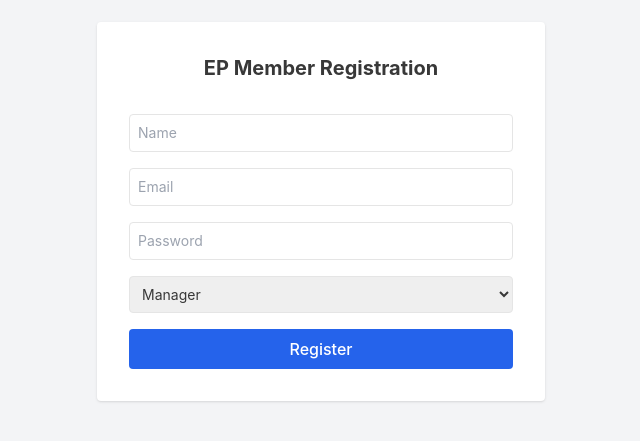
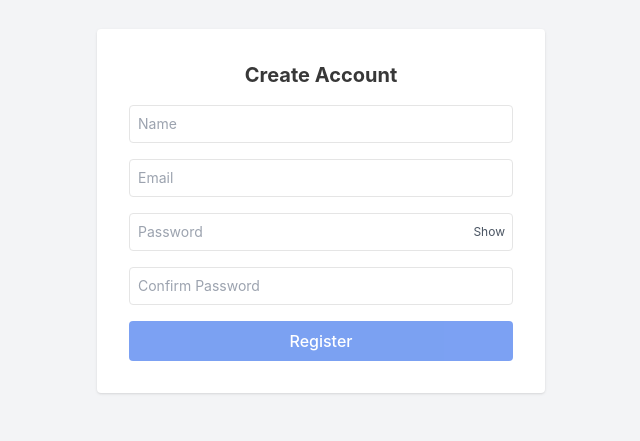
Before and after one commit to vaibhavx77/E_Auction, a Next.js app in the folder ep-eauction-frontend/: page /auth/ep-register in a window 1280 px wide. Shown: the part 189-630 px from the top of the page, without its empty margins (319-959 px from the left). Built offline with nearby package versions, Linux system fonts and the light colour scheme.

Commit message:
style: checks added for register, login and verify otp

```diff
--- a/ep-eauction-frontend/src/app/auth/ep-register/page.tsx
+++ b/ep-eauction-frontend/src/app/auth/ep-register/page.tsx
@@ -2,34 +2,88 @@
 
 import { useState } from 'react';
 
-const roles = ['Admin', 'Manager', 'Viewer'] as const;
-type Role = typeof roles[number];
+function validateEmail(email: string) {
+  // Simple email regex
+  return /^[^\s@]+@[^\s@]+\.[^\s@]+$/.test(email);
+}
 
 export default function EpRegisterPage() {
   const [form, setForm] = useState({
     name: '',
     email: '',
     password: '',
-    role: 'Manager' as Role,
+    confirmPassword: '',
   });
   const [loading, setLoading] = useState(false);
+
+  const [touched, setTouched] = useState({
+    name: false,
+    email: false,
+    password: false,
+    confirmPassword: false,
+  });
+
+  const [showPassword, setShowPassword] = useState(false);
 
   const handleChange = (field: keyof typeof form, value: string) => {
     setForm((prev) => ({ ...prev, [field]: value }));
   };
 
+  const handleBlur = (field: keyof typeof touched) => {
+    setTouched((prev) => ({ ...prev, [field]: true }));
+  };
+
+  // Validation logic
+  const errors = {
+    name: !form.name.trim() && touched.name ? 'Name is required.' : '',
+    email: !form.email.trim() && touched.email
+      ? 'Email is required.'
+      : form.email && !validateEmail(form.email) && touched.email
+      ? 'Enter a valid email address.'
+      : '',
+    password: !form.password.trim() && touched.password ? 'Password is required.' : '',
+    confirmPassword:
+      !form.confirmPassword.trim() && touched.confirmPassword
+        ? 'Confirm your password.'
+        : form.confirmPassword &&
+          form.password !== form.confirmPassword &&
+          touched.confirmPassword
+        ? 'Passwords do not match.'
+        : '',
+  };
+
+  const isFormValid =
+    form.name.trim() &&
+    form.email.trim() &&
+    validateEmail(form.email) &&
+    form.password.trim() &&
+    form.confirmPassword.trim() &&
+    form.password === form.confirmPassword;
+
   const handleSubmit = async (e: React.FormEvent) => {
     e.preventDefault();
+    if (!isFormValid) return;
+
     setLoading(true);
     const res = await fetch(`${process.env.NEXT_PUBLIC_API_URL}/auth/create-ep-member`, {
       method: 'POST',
       headers: { 'Content-Type': 'application/json' },
-      body: JSON.stringify(form),
+      body: JSON.stringify({
+        name: form.name,
+        email: form.email,
+        password: form.password,
+      }),
     });
     setLoading(false);
     if (res.ok) {
       alert('EP Member registered successfully!');
-      setForm({ name: '', email: '', password: '', role: 'Manager' });
+      setForm({ name: '', email: '', password: '', confirmPassword: '' });
+      setTouched({
+        name: false,
+        email: false,
+        password: false,
+        confirmPassword: false,
+      });
     } else {
       const data = await res.json();
       alert(data.message || 'Registration failed');
@@ -41,45 +95,97 @@ export default function EpRegisterPage() {
       <form
         onSubmit={handleSubmit}
         className="bg-white p-8 rounded shadow max-w-md w-full space-y-4"
+        autoComplete="off"
       >
-        <h1 className="text-xl font-bold mb-4 text-center">EP Member Registration</h1>
+        <h1 className="text-xl font-bold mb-4 text-center">Create Account</h1>
+
+        {/* Name Input */}
+        <div>
           <input
             type="text"
             placeholder="Name"
             value={form.name}
             onChange={(e) => handleChange('name', e.target.value)}
-          className="w-full border p-2 rounded text-sm"
+            onBlur={() => handleBlur('name')}
+            className={`w-full border p-2 rounded text-sm ${
+              errors.name ? 'border-red-500' : ''
+            }`}
             required
           />
+          {errors.name && (
+            <p className="text-xs text-red-600 mt-1">{errors.name}</p>
+          )}
+        </div>
+
+        {/* Email Input */}
+        <div>
           <input
             type="email"
             placeholder="Email"
             value={form.email}
             onChange={(e) => handleChange('email', e.target.value)}
-          className="w-full border p-2 rounded text-sm"
+            onBlur={() => handleBlur('email')}
+            className={`w-full border p-2 rounded text-sm ${
+              errors.email ? 'border-red-500' : ''
+            }`}
             required
           />
+          {errors.email && (
+            <p className="text-xs text-red-600 mt-1">{errors.email}</p>
+          )}
+        </div>
+
+        {/* Password Input */}
+        <div className="relative">
           <input
-          type="password"
+            type={showPassword ? 'text' : 'password'}
             placeholder="Password"
             value={form.password}
             onChange={(e) => handleChange('password', e.target.value)}
-          className="w-full border p-2 rounded text-sm"
+            onBlur={() => handleBlur('password')}
+            className={`w-full border p-2 rounded text-sm pr-12 ${
+              errors.password ? 'border-red-500' : ''
+            }`}
             required
           />
-        <select
-          value={form.role}
-          onChange={(e) => handleChange('role', e.target.value)}
-          className="w-full border p-2 rounded text-sm"
+          <button
+            type="button"
+            tabIndex={-1}
+            onClick={() => setShowPassword((prev) => !prev)}
+            className="absolute right-2 top-1/2 -translate-y-1/2 text-xs text-gray-600"
           >
-          {roles.map((role) => (
-            <option key={role} value={role}>{role}</option>
-          ))}
-        </select>
+            {showPassword ? 'Hide' : 'Show'}
+          </button>
+          {errors.password && (
+            <p className="text-xs text-red-600 mt-1">{errors.password}</p>
+          )}
+        </div>
+
+        {/* Confirm Password Input */}
+        <div>
+          <input
+            type="password"
+            placeholder="Confirm Password"
+            value={form.confirmPassword}
+            onChange={(e) => handleChange('confirmPassword', e.target.value)}
+            onBlur={() => handleBlur('confirmPassword')}
+            className={`w-full border p-2 rounded text-sm ${
+              errors.confirmPassword ? 'border-red-500' : ''
+            }`}
+            required
+          />
+          {errors.confirmPassword && (
+            <p className="text-xs text-red-600 mt-1">{errors.confirmPassword}</p>
+          )}
+        </div>
+
+        {/* Submit Button */}
         <button
           type="submit"
-          disabled={loading}
-          className="w-full bg-blue-600 text-white py-2 rounded font-medium"
+          disabled={!isFormValid || loading}
+          className={`w-full bg-blue-600 text-white py-2 rounded font-medium ${
+            !isFormValid || loading ? 'opacity-60 cursor-not-allowed' : ''
+          }`}
         >
           {loading ? 'Registering...' : 'Register'}
         </button>
--- a/ep-eauction-frontend/src/app/auth/login/page.tsx
+++ b/ep-eauction-frontend/src/app/auth/login/page.tsx
@@ -11,16 +11,22 @@ export default function LoginPage() {
   const [password, setPassword] = useState('');
   const [showPassword, setShowPassword] = useState(false);
   const [error, setError] = useState('');
-
   const [showOtp, setShowOtp] = useState(false);
 
   const handleLogin = async (e: React.FormEvent) => {
     e.preventDefault();
+    setError(''); // Clear previous errors
     try {
       const res = await axios.post('http://localhost:5000/api/auth/login', { email, password });
-    setShowOtp(true); // 👈 show OTP modal
+      setShowOtp(true);
     } catch (err: any) {
-    alert(err.response?.data?.message || 'Login failed');
+      // Safely extract error message
+      const message = err.response?.data?.message;
+      if (message && message.toLowerCase().includes('invalid')) {
+        setError('Invalid email or password.');
+      } else {
+        setError(message || 'Login failed. Please try again.');
+      }
     }
   };
 
@@ -28,7 +34,6 @@ const handleOtpVerified = (token: string, role: string) => {
     localStorage.setItem('token', token);
     router.push(role === 'supplier' ? '/supplier/dashboard' : '/ep/dashboard');
   };
-
 
   return (
     <main className="min-h-screen flex items-center justify-center bg-[#F9FAFB] px-4">
@@ -40,6 +45,7 @@ const handleOtpVerified = (token: string, role: string) => {
           Login into your account
         </h2>
 
+        {/* Error message shown here */}
         {error && (
           <p className="text-red-600 text-sm text-center mb-4">{error}</p>
         )}
@@ -83,6 +89,18 @@ const handleOtpVerified = (token: string, role: string) => {
         >
           Login
         </button>
+
+        {/* Register link */}
+        <div className="mt-6 text-center">
+          <span className="text-sm text-gray-600">New user?{' '}</span>
+          <button
+            type="button"
+            onClick={() => router.push('/auth/ep-register')}
+            className="text-sm text-blue-600 underline hover:no-underline hover:text-blue-800 transition"
+          >
+            Register here
+          </button>
+        </div>
       </form>
       <OtpModal
         email={email}
@@ -90,7 +108,6 @@ const handleOtpVerified = (token: string, role: string) => {
         onClose={() => setShowOtp(false)}
         onVerified={handleOtpVerified}
       />
-
     </main>
   );
 }
```
Also changed, not shown: ep-eauction-frontend/src/components/OtpModal.tsx (+65 -33 lines). Lines whose indentation alone changed are shown as unchanged.
